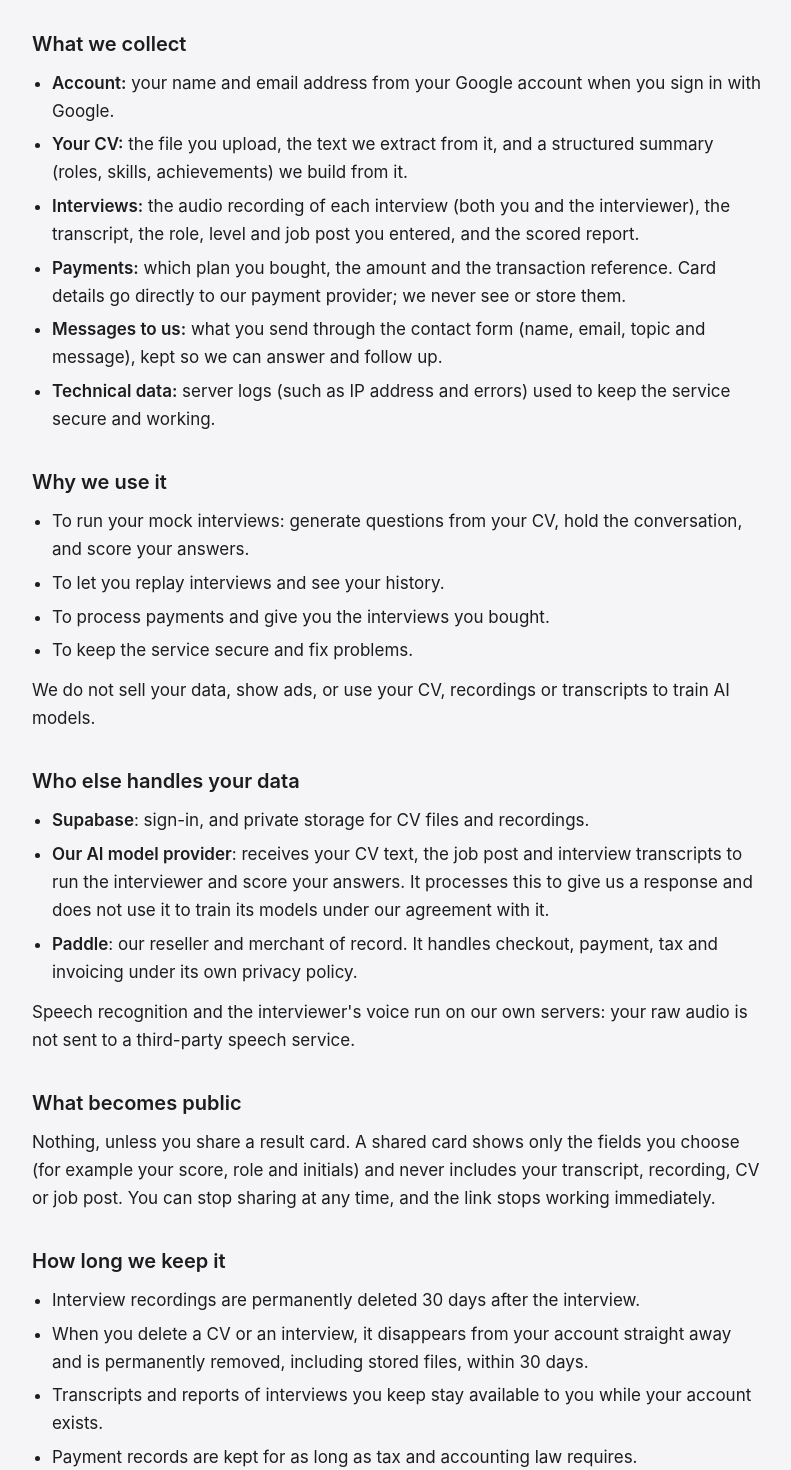
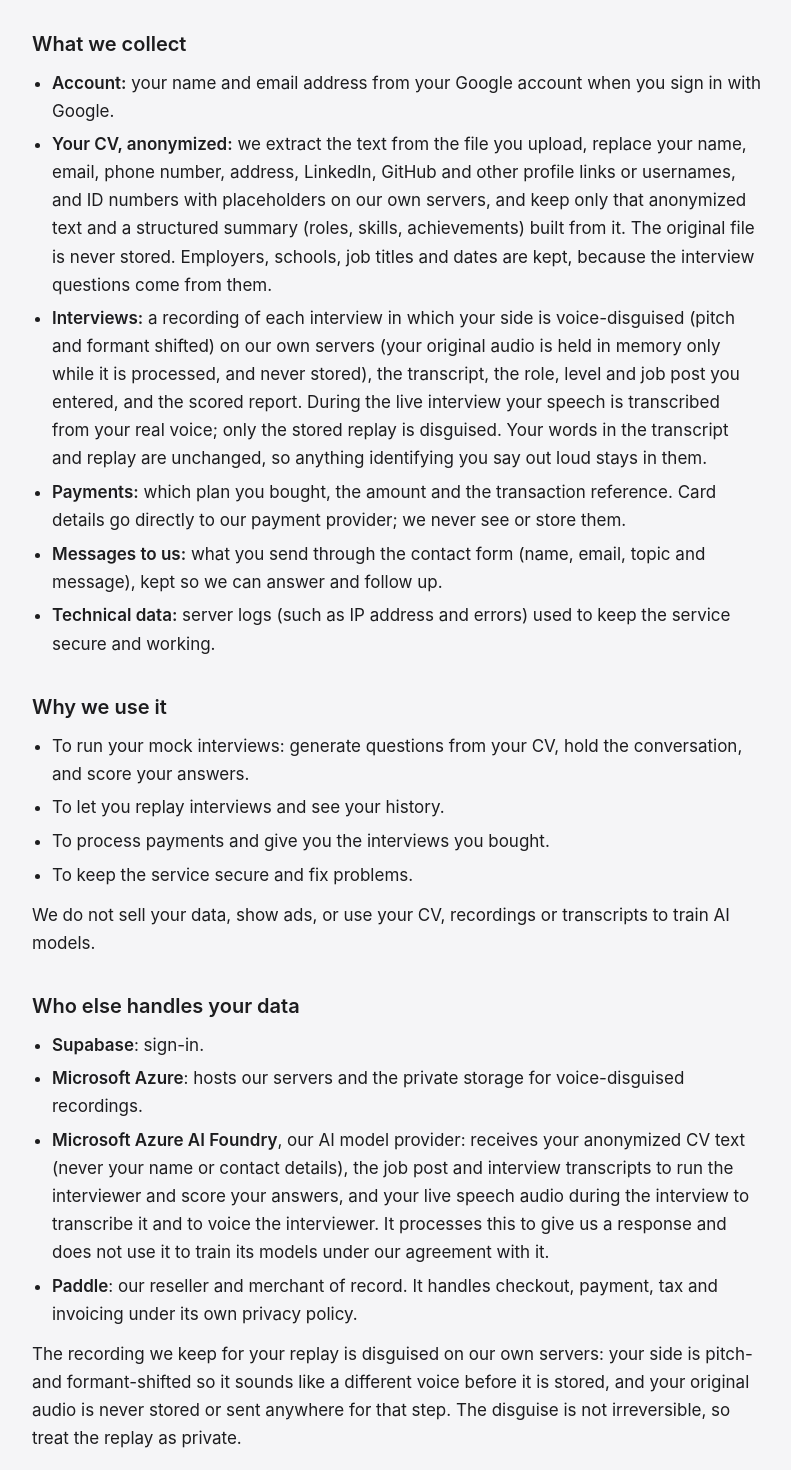
Before and after one commit to prashantrajbista/self-host-audio-llm, a Next.js app in the folder client/: page /privacy in a window 1280 px wide. Shown: the part 320-1790 px from the top of the page, without its empty margins (240-1031 px from the left). Built offline with nearby package versions, Linux system fonts and the light colour scheme; no server answers.

Commit message:
Market CV anonymization and voice disguise; correct the privacy policy
Adds a privacy section, comparison row and FAQ answer to the landing page.
The privacy policy now lists Azure and Foundry as processors, says live
speech goes to Foundry, and describes what is anonymized and disguised.

```diff
--- a/client/app/(site)/page.tsx
+++ b/client/app/(site)/page.tsx
@@ -49,7 +49,23 @@
   { row: "Follow-up questions", us: "Yes, live by voice", tools: "Often fixed question lists", coaches: "Yes" },
   { row: "Scores what you say, not just how", us: "Yes, 5 skills per answer", tools: "Often delivery only", coaches: "Yes" },
   { row: "Session fails or drops", us: "Reconnects, or your credit comes back", tools: "Varies", coaches: "Reschedule" },
+  { row: "Your CV and voice", us: "CV anonymized, voice disguised", tools: "Usually stored as uploaded", coaches: "Shared with the coach" },
   { row: "Price per mock", us: "From under $2", tools: "Bundled in the plan", coaches: "$150 and up" },
+];
+
+// The two privacy claims. Keep them exactly as true as the code: server/agent/anonymize.py (CV) and
+// server/services/voice_anon.py (stored recording only; the live call is still transcribed from your real voice).
+const PRIVACY = [
+  {
+    title: "The AI never sees your name",
+    body: "Before anything reads your CV, your name, email, phone, address and LinkedIn, GitHub or other profile links and IDs are swapped for placeholders. Your experience, employers and skills stay, so the questions are still about you. The original file is never stored.",
+    sample: ["[NAME]", "[EMAIL]", "[PHONE]", "[LINK]"],
+  },
+  {
+    title: "Your replay is voice-disguised",
+    body: "Before your recording is stored, the pitch and character of your voice are shifted so it sounds like someone else. Your words, pace and tone stay, so you can still review how you came across.",
+    sample: ["Same words", "Same pace", "Different voice"],
+  },
 ];
 
 const PRICING_PROMISES = ["One-time payment", "Nothing renews", "Failed interview? Credit back automatically"];
@@ -69,7 +85,7 @@
   },
   {
     q: "Who can see my CV and recordings?",
-    a: `Only you. Nothing is public unless you choose to share a result card, and that card never includes your transcript, recording or CV. Deleted items and recordings older than ${RETENTION_DAYS} days are permanently removed.`,
+    a: `Only you, and even we don't keep the identifying parts: your CV is anonymized before the AI reads it and the original file is never stored, and your side of each recording is stored with your voice disguised. Nothing is public unless you choose to share a result card, which never includes your transcript, recording or CV. Deleted items and recordings older than ${RETENTION_DAYS} days are permanently removed.`,
   },
   {
     q: "Do I need special equipment?",
@@ -131,6 +147,28 @@
           </ul>
         </div>
         <InterviewPreview />
+      </section>
+
+      <section id="privacy" className="mx-auto max-w-5xl scroll-mt-20 px-4 py-16">
+        <h2 className="max-w-xl text-[1.75rem] font-bold leading-tight text-ink text-balance">
+          Practise as yourself. Your name and voice stay out of it.
+        </h2>
+        <ul className="mt-8 grid gap-4 md:grid-cols-2">
+          {PRIVACY.map((p) => (
+            <li key={p.title} className="rounded-[16px] border border-divider bg-surface p-6 shadow-ambient">
+              <LockIcon size={20} className="text-primary" />
+              <h3 className="mt-3 text-lg font-semibold text-ink">{p.title}</h3>
+              <p className="mt-2 text-ink-secondary">{p.body}</p>
+              <ul className="mt-4 flex flex-wrap gap-2" aria-hidden>
+                {p.sample.map((t) => (
+                  <li key={t} className="rounded-full bg-primary/10 px-3 py-1 text-sm font-semibold text-primary">
+                    {t}
+                  </li>
+                ))}
+              </ul>
+            </li>
+          ))}
+        </ul>
       </section>
 
       <section>
--- a/client/app/(site)/privacy/page.tsx
+++ b/client/app/(site)/privacy/page.tsx
@@ -20,12 +20,18 @@
           <strong>Account:</strong> your name and email address from your Google account when you sign in with Google.
         </li>
         <li>
-          <strong>Your CV:</strong> the file you upload, the text we extract from it, and a structured summary (roles,
-          skills, achievements) we build from it.
+          <strong>Your CV, anonymized:</strong> we extract the text from the file you upload, replace your name, email,
+          phone number, address, LinkedIn, GitHub and other profile links or usernames, and ID numbers with placeholders on our own servers, and keep only that
+          anonymized text and a structured summary (roles, skills, achievements) built from it. The original file is
+          never stored. Employers, schools, job titles and dates are kept, because the interview questions come from them.
         </li>
         <li>
-          <strong>Interviews:</strong> the audio recording of each interview (both you and the interviewer), the
-          transcript, the role, level and job post you entered, and the scored report.
+          <strong>Interviews:</strong> a recording of each interview in which your side is voice-disguised (pitch and
+          formant shifted) on our own servers (your original audio is held in memory only while it is processed, and
+          never stored), the
+          transcript, the role, level and job post you entered, and the scored report. During the live interview your
+          speech is transcribed from your real voice; only the stored replay is disguised. Your words in the transcript
+          and replay are unchanged, so anything identifying you say out loud stays in them.
         </li>
         <li>
           <strong>Payments:</strong> which plan you bought, the amount and the transaction reference. Card details go
@@ -55,12 +61,16 @@
       <h2>Who else handles your data</h2>
       <ul>
         <li>
-          <strong>Supabase</strong>: sign-in, and private storage for CV files and recordings.
+          <strong>Supabase</strong>: sign-in.
         </li>
         <li>
-          <strong>Our AI model provider</strong>: receives your CV text, the job post and interview transcripts to run the
-          interviewer and score your answers. It processes this to give us a response and does not use it to train its
-          models under our agreement with it.
+          <strong>Microsoft Azure</strong>: hosts our servers and the private storage for voice-disguised recordings.
+        </li>
+        <li>
+          <strong>Microsoft Azure AI Foundry</strong>, our AI model provider: receives your anonymized CV text (never your
+          name or contact details), the job post and interview transcripts to run the interviewer and score your answers,
+          and your live speech audio during the interview to transcribe it and to voice the interviewer. It processes this
+          to give us a response and does not use it to train its models under our agreement with it.
         </li>
         <li>
           <strong>Paddle</strong>: our reseller and merchant of record. It handles checkout, payment, tax and invoicing
@@ -68,8 +78,9 @@
         </li>
       </ul>
       <p>
-        Speech recognition and the interviewer&apos;s voice run on our own servers: your raw audio is not sent to a
-        third-party speech service.
+        The recording we keep for your replay is disguised on our own servers: your side is pitch- and
+        formant-shifted so it sounds like a different voice before it is stored, and your original audio is never
+        stored or sent anywhere for that step. The disguise is not irreversible, so treat the replay as private.
       </p>
 
       <h2>What becomes public</h2>
@@ -105,7 +116,7 @@
 
       <h2>Security</h2>
       <p>
-        Data is sent over encrypted connections. CV files and recordings are kept in private storage that only your account
+        Data is sent over encrypted connections. Anonymized recordings are kept in private storage that only your account
         can reach through the service, and replay links expire after an hour.
       </p>
 
```
